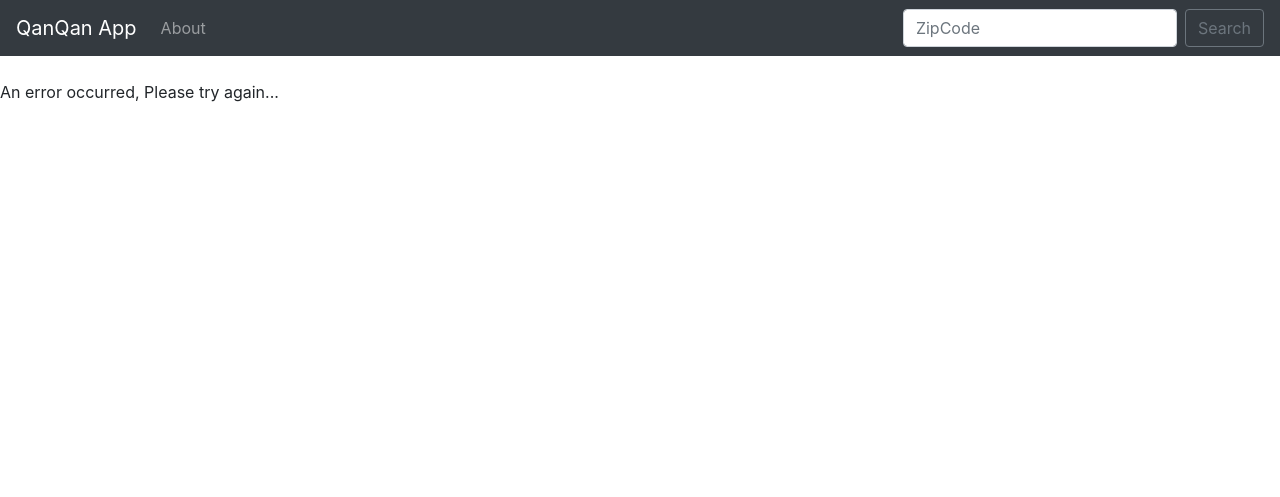
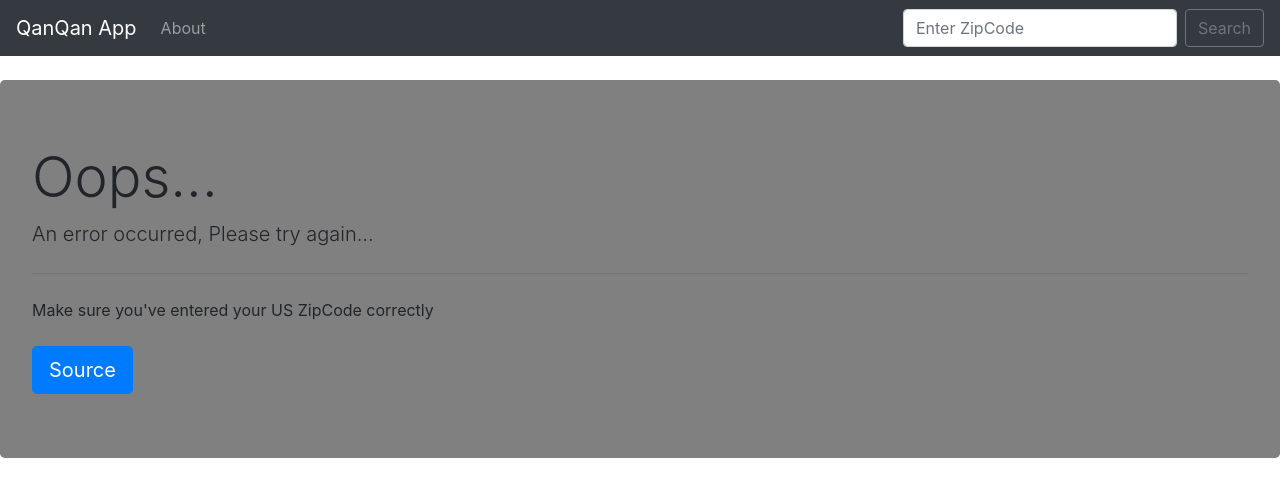
Before and after one commit to SinaQane/DjangoAqiTest, a Django app: page / in a window 1280 px wide. Shown: the top 497 px of the page. Run offline with Django 3.2, Linux system fonts and the light colour scheme; data that the repository does not hold is empty; some libraries are stand-ins or nearby versions.

Commit message:
Added search bt Zip Code and updated some HTML codes

```diff
--- a/lookup/templates/base.html
+++ b/lookup/templates/base.html
@@ -8,7 +8,7 @@
     <!-- Bootstrap CSS -->
     <link rel="stylesheet" href="https://stackpath.bootstrapcdn.com/bootstrap/4.5.0/css/bootstrap.min.css" integrity="sha384-9aIt2nRpC12Uk9gS9baDl411NQApFmC26EwAOH8WgZl5MYYxFfc+NcPb1dKGj7Sk" crossorigin="anonymous">
 
-    <title>Hello, world!</title>
+    <title>Air Quality Index</title>
     <style>
         .good {background-color: #0C0 ;}
         .moderate {background-color: #FFFF00 ;}
@@ -16,6 +16,7 @@
         .unhealthy {background-color: #FF0000 ;}
         .veryunhealthy {background-color: #990066 ;}
         .hazardous {background-color: #660000 ;}
+        .error {background-color: #808080 ;}
     </style>
   </head>
   <body>
@@ -32,8 +33,9 @@
               <a class="nav-link" href="{% url 'about' %}">About</a>
             </li>
           </ul>
-          <form class="form-inline my-2 my-lg-0">
-            <input class="form-control mr-sm-2" type="ZipCode" placeholder="ZipCode" aria-label="ZipCode">
+          <form action="{% url 'home' %}" class="form-inline my-2 my-lg-0" method="POST">
+            {% csrf_token %}
+            <input class="form-control mr-sm-2" type="search" placeholder="Enter ZipCode" aria-label="search" name="zipcode">
             <button class="btn btn-outline-secondary my-2 my-sm-0" type="submit">Search</button>
           </form>
         </div>
--- a/lookup/templates/home.html
+++ b/lookup/templates/home.html
@@ -2,9 +2,22 @@
 
 {% block content %}
 
+{% if zipcode %}
+    {{zipcode}}
+{% endif %}
+
 {% if api %}
     {% if api == "Error" %}
-        An error occurred, Please try again...<br/>
+        <div class="jumbotron {{ category_color }} ">
+            <h1 class="display-4">Oops... </h1>
+            <p class="lead">An error occurred, Please try again...</p>
+            <hr class="my-4">
+
+            Make sure you've entered your US ZipCode correctly <br/><br/>
+
+            <a class="btn btn-primary btn-lg" href="https://www.airnow.gov/" role="button">Source</a>
+        </div>
+
     {% else %}
 
         <div class="jumbotron {{ category_color }} ">
@@ -20,5 +33,4 @@
     {% endif %}
 {% endif %}
 
-
 {% endblock %}
--- a/lookup/views.py
+++ b/lookup/views.py
@@ -1,43 +1,86 @@
 from django.shortcuts import render
+
+TOKEN = "1B1D61B5-1FC1-4A1D-A851-B4701F2EBC39"
 
 # Create your views here.
 def home(request):
     import json
     import requests
 
-    api_req = requests.get("http://www.airnowapi.org/aq/observation/zipCode/current/?format=application/json&zipCode=19946&distance=25&API_KEY=1B1D61B5-1FC1-4A1D-A851-B4701F2EBC39")
+    if request.method == "POST":
+        zipcode = request.POST['zipcode']
 
-    try:
-        api = json.loads(api_req.content)
+        api_req = requests.get("http://www.airnowapi.org/aq/observation/zipCode/current/?format=application/json&zipCode="+str(zipcode)+"&distance=5&API_KEY="+str(TOKEN))
 
-        if api[0]['Category']['Name'] == "Good":
-            category_description = "(0-50): A level that will not impact patients suffering from diseases related to air pollution."
-            category_color = "good"
-        elif  api[0]['Category']['Name'] == "Moderate":
-            category_description = "(51-100): A level that may have a meager impact on patients in case of chronic exposure."
-            category_color = "moderate"
-        elif  api[0]['Category']['Name'] == "Unhealthy for Sensitive Groups":
-            category_description = "(101-150): A level that may have harmful impacts on patients and members of sensitive groups."
-            category_color = "usg"
-        elif  api[0]['Category']['Name'] == "Unhealthy":
-            category_description = "(151-200): A level that may have harmful impacts on patients and members of sensitive groups (children, aged or weak people), and also cause the general public unpleasant feelings."
-            category_color = "unhealthy"
-        elif  api[0]['Category']['Name'] == "Very Unhealthy":
-            category_description = "(201-300): A level that may have a serious impact on patients and members of sensitive groups in case of acute exposure."
-            category_color = "veryunhealthy"
-        elif  api[0]['Category']['Name'] == "Hazardous":
-            category_description = "(301-500): A level that may have a serious impact on patients and members of sensitive groups in case of acute exposure."
-            category_color = "hazardous"
+        try:
+            api = json.loads(api_req.content)
+
+            if api[0]['Category']['Name'] == "Good":
+                category_description = "(0-50): A level that will not impact patients suffering from diseases related to air pollution."
+                category_color = "good"
+            elif  api[0]['Category']['Name'] == "Moderate":
+                category_description = "(51-100): A level that may have a meager impact on patients in case of chronic exposure."
+                category_color = "moderate"
+            elif  api[0]['Category']['Name'] == "Unhealthy for Sensitive Groups":
+                category_description = "(101-150): A level that may have harmful impacts on patients and members of sensitive groups."
+                category_color = "usg"
+            elif  api[0]['Category']['Name'] == "Unhealthy":
+                category_description = "(151-200): A level that may have harmful impacts on patients and members of sensitive groups (children, aged or weak people), and also cause the general public unpleasant feelings."
+                category_color = "unhealthy"
+            elif  api[0]['Category']['Name'] == "Very Unhealthy":
+                category_description = "(201-300): A level that may have a serious impact on patients and members of sensitive groups in case of acute exposure."
+                category_color = "veryunhealthy"
+            elif  api[0]['Category']['Name'] == "Hazardous":
+                category_description = "(301-500): A level that may have a serious impact on patients and members of sensitive groups in case of acute exposure."
+                category_color = "hazardous"
 
 
-    except Exception:
-        api = "Error"
-        category_description = ""
-        category_color = ""
+        except Exception:
+            api = "Error"
+            category_description = ""
+            category_color = "error"
 
 
-    return (render(request, 'home.html', {'api' : api , 'category_description' : category_description, 'category_color' : category_color},
-    ))
+        return (render(request, 'home.html', {'api' : api , 'category_description' : category_description, 'category_color' : category_color},
+        ))
+
+
+
+    else:
+
+        api_req = requests.get("http://www.airnowapi.org/aq/observation/zipCode/current/?format=application/json&zipCode=19946&distance=25&API_KEY="+str(TOKEN))
+
+        try:
+            api = json.loads(api_req.content)
+
+            if api[0]['Category']['Name'] == "Good":
+                category_description = "(0-50): A level that will not impact patients suffering from diseases related to air pollution."
+                category_color = "good"
+            elif  api[0]['Category']['Name'] == "Moderate":
+                category_description = "(51-100): A level that may have a meager impact on patients in case of chronic exposure."
+                category_color = "moderate"
+            elif  api[0]['Category']['Name'] == "Unhealthy for Sensitive Groups":
+                category_description = "(101-150): A level that may have harmful impacts on patients and members of sensitive groups."
+                category_color = "usg"
+            elif  api[0]['Category']['Name'] == "Unhealthy":
+                category_description = "(151-200): A level that may have harmful impacts on patients and members of sensitive groups (children, aged or weak people), and also cause the general public unpleasant feelings."
+                category_color = "unhealthy"
+            elif  api[0]['Category']['Name'] == "Very Unhealthy":
+                category_description = "(201-300): A level that may have a serious impact on patients and members of sensitive groups in case of acute exposure."
+                category_color = "veryunhealthy"
+            elif  api[0]['Category']['Name'] == "Hazardous":
+                category_description = "(301-500): A level that may have a serious impact on patients and members of sensitive groups in case of acute exposure."
+                category_color = "hazardous"
+
+
+        except Exception:
+            api = "Error"
+            category_description = ""
+            category_color = "error"
+
+
+        return (render(request, 'home.html', {'api' : api , 'category_description' : category_description, 'category_color' : category_color},
+        ))
 
 
 def about(request):
```
Also changed, not shown: lookup/templates/about.html (+6 -1 lines).
